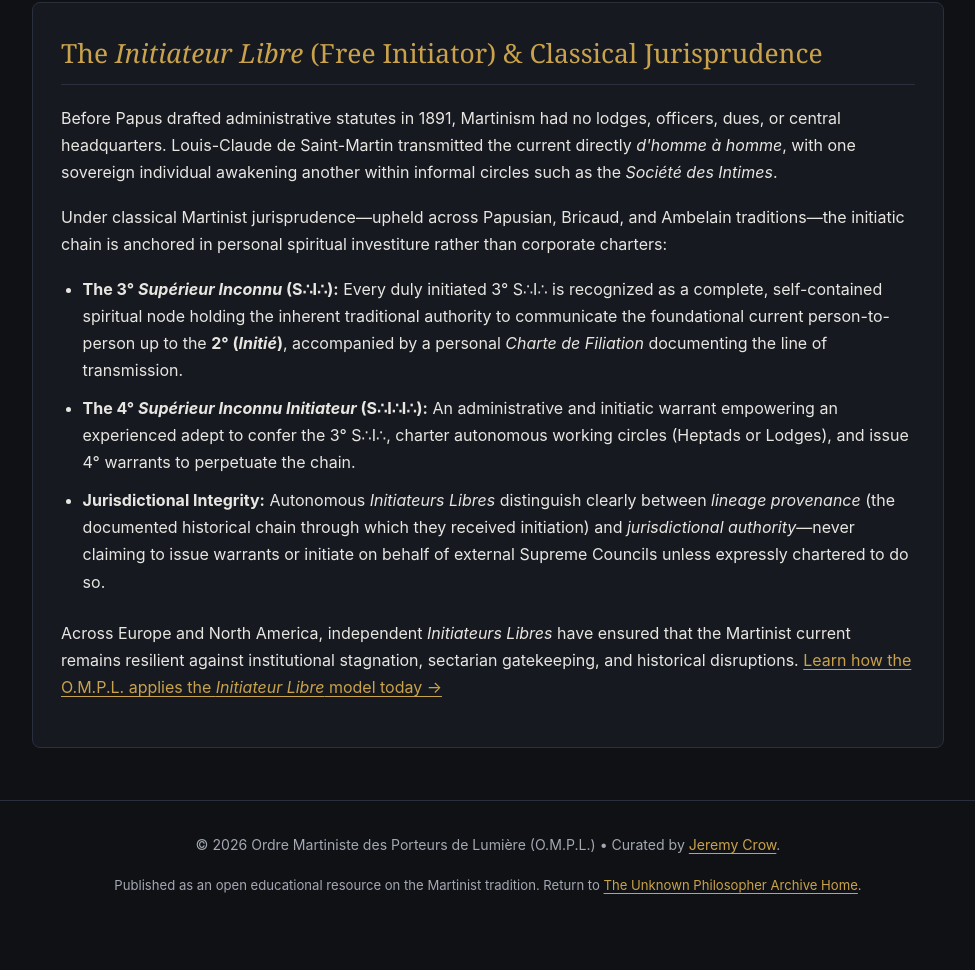
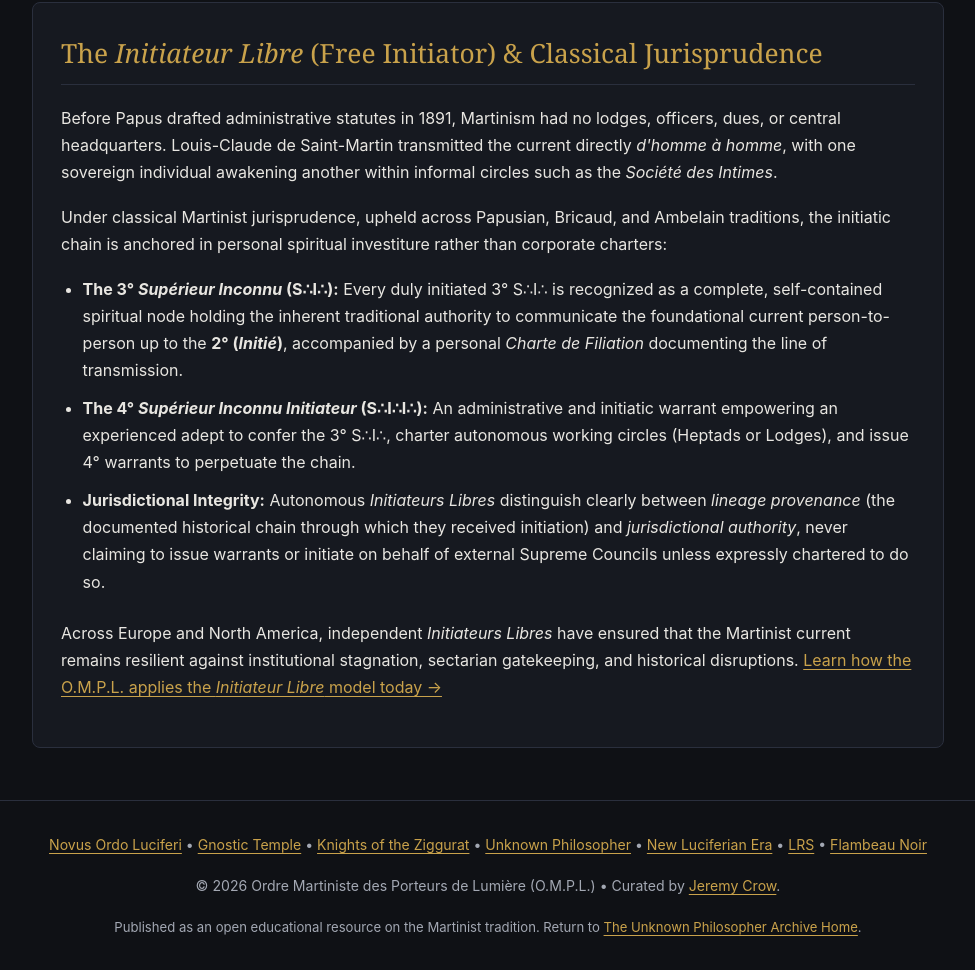
Before and after one commit to jeremycrow-code/unknownphilosopher, a plain HTML site: page orders.html in a window 1280 px wide. Shown: the part 3313-4283 px from the top of the page, without its empty margins (152-1127 px from the left). Before the commit the page ends 4242 px from the top, so only its background shows below. Drawn offline with Linux system fonts and the light colour scheme.

Commit message:
Update orders.html

```diff
--- a/orders.html
+++ b/orders.html
@@ -249,12 +249,12 @@
         Before Papus drafted administrative statutes in 1891, Martinism had no lodges, officers, dues, or central headquarters. Louis-Claude de Saint-Martin transmitted the current directly <em>d'homme à homme</em>, with one sovereign individual awakening another within informal circles such as the <em>Société des Intimes</em>.
       </p>
       <p>
-        Under classical Martinist jurisprudence—upheld across Papusian, Bricaud, and Ambelain traditions—the initiatic chain is anchored in personal spiritual investiture rather than corporate charters:
+        Under classical Martinist jurisprudence, upheld across Papusian, Bricaud, and Ambelain traditions, the initiatic chain is anchored in personal spiritual investiture rather than corporate charters:
       </p>
       <ul>
         <li><strong>The 3° <em>Supérieur Inconnu</em> (S&there4;I&there4;):</strong> Every duly initiated 3° S&there4;I&there4; is recognized as a complete, self-contained spiritual node holding the inherent traditional authority to communicate the foundational current person-to-person up to the <strong>2° (<em>Initié</em>)</strong>, accompanied by a personal <em>Charte de Filiation</em> documenting the line of transmission.</li>
         <li><strong>The 4° <em>Supérieur Inconnu Initiateur</em> (S&there4;I&there4;I&there4;):</strong> An administrative and initiatic warrant empowering an experienced adept to confer the 3° S&there4;I&there4;, charter autonomous working circles (Heptads or Lodges), and issue 4° warrants to perpetuate the chain.</li>
-        <li><strong>Jurisdictional Integrity:</strong> Autonomous <em>Initiateurs Libres</em> distinguish clearly between <em>lineage provenance</em> (the documented historical chain through which they received initiation) and <em>jurisdictional authority</em>—never claiming to issue warrants or initiate on behalf of external Supreme Councils unless expressly chartered to do so.</li>
+        <li><strong>Jurisdictional Integrity:</strong> Autonomous <em>Initiateurs Libres</em> distinguish clearly between <em>lineage provenance</em> (the documented historical chain through which they received initiation) and <em>jurisdictional authority</em>, never claiming to issue warrants or initiate on behalf of external Supreme Councils unless expressly chartered to do so.</li>
       </ul>
       <p>
         Across Europe and North America, independent <em>Initiateurs Libres</em> have ensured that the Martinist current remains resilient against institutional stagnation, sectarian gatekeeping, and historical disruptions. <a href="index.html#ompl">Learn how the O.M.P.L. applies the <em>Initiateur Libre</em> model today &rarr;</a>
@@ -265,6 +265,15 @@
 
   <footer class="site-footer">
     <div class="container">
+      <p class="footer-constellation">
+        <a href="https://novusordoluciferi.org/">Novus Ordo Luciferi</a> &bull;
+        <a href="https://gnosticluciferian.org/">Gnostic Temple</a> &bull;
+        <a href="https://zigguratofenki.org/">Knights of the Ziggurat</a> &bull;
+        <a href="https://unknownphilosopher.org/">Unknown Philosopher</a> &bull;
+        <a href="https://newluciferianera.org/">New Luciferian Era</a> &bull;
+        <a href="https://luciferianresearch.org/">LRS</a> &bull;
+        <a href="https://flambeaunoir.org/">Flambeau Noir</a>
+      </p>
       <p>&copy; 2026 Ordre Martiniste des Porteurs de Lumière (O.M.P.L.) &bull; Curated by <a href="https://jeremycrow.com/">Jeremy Crow</a>.</p>
       <p class="footer-note">Published as an open educational resource on the Martinist tradition. Return to <a href="index.html">The Unknown Philosopher Archive Home</a>.</p>
     </div>
```
